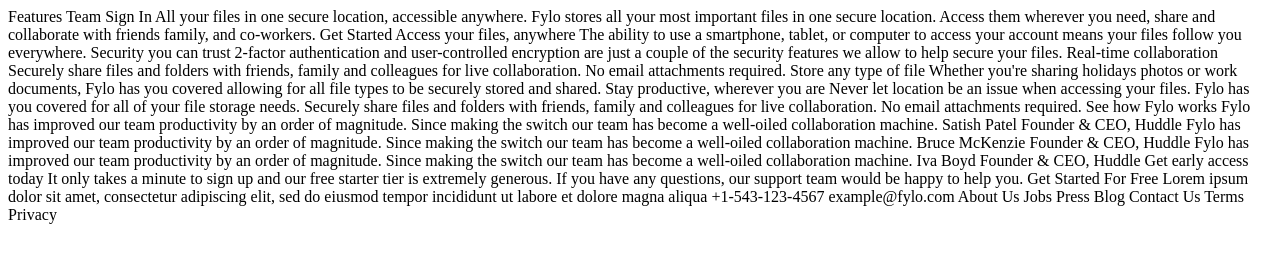
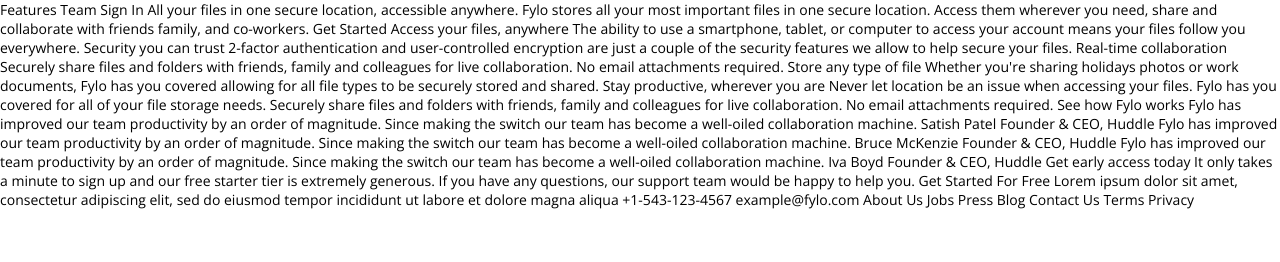
Before and after one commit to johannamag/fylo-dark-theme-landing-page, a plain HTML site: page index.html in a window 1280 px wide. Drawn offline with nearby package versions, Linux system fonts and the light colour scheme.

Commit message:
Added Root and Global Styling

```diff
--- a/style.css
+++ b/style.css
@@ -1 +1,23 @@
 @import url("https://fonts.googleapis.com/css2?family=Open+Sans:wght@400;700&family=Raleway:wght@400;700&display=swap");
+
+:root {
+  --blueintromailbg: hsl(217, 28%, 15%);
+  --bluemainbg: hsl(218, 28%, 13%);
+  --bluefooterbg: hsl(216, 53%, 9%);
+  --bluetestimonialbg: hsl(219, 30%, 18%);
+  --cyan: hsl(176, 68%, 64%);
+  --blue: hsl(198, 60%, 50%);
+  --red: hsl(0, 100%, 63%);
+  --white: hsl(0, 0%, 100%);
+}
+
+* {
+  margin: 0;
+  padding: 0;
+  box-sizing: border-box;
+}
+
+body {
+  font-family: "Open Sans", sans-serif;
+  font-size: 14px;
+}
```
